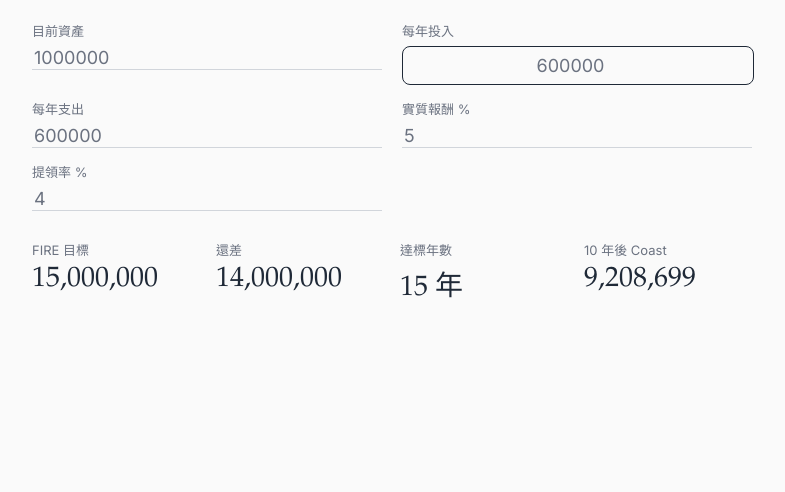
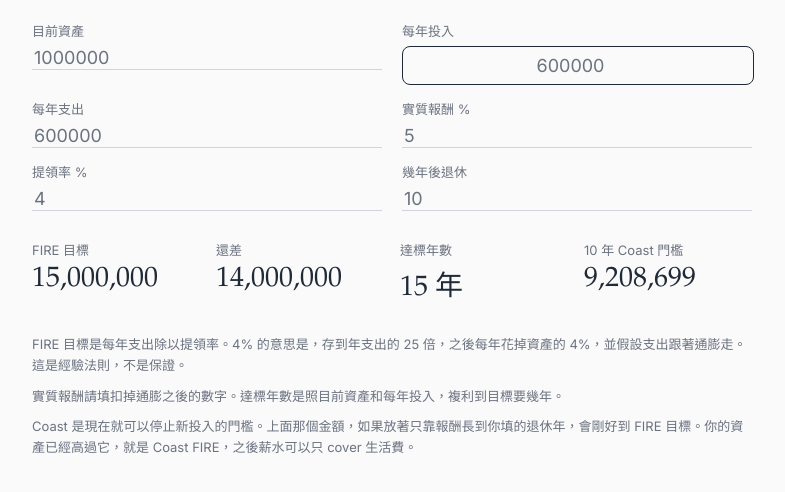
Before and after one commit to Tomlord1122/tomtom-investment, a plain HTML site: page web/fire.html in a window 1280 px wide. Shown: the part 108-600 px from the top of the page, without its empty margins (248-1033 px from the left). Drawn offline with Linux system fonts and the light colour scheme.

Commit message:
docs(fire): explain the 4 percent rule and coast
Signed-off-by: Tom Liu (Liu Hsiu-Chi) <0xtomlord1122@gmail.com>

```diff
--- a/web/fire.html
+++ b/web/fire.html
@@ -21,8 +21,14 @@
       <label>每年支出 <input id="spend" type="number" min="1" step="10000" value="600000"></label>
       <label>實質報酬 % <input id="rate" type="number" min="0" max="15" step="0.1" value="5"></label>
       <label>提領率 % <input id="swr" type="number" min="1" max="10" step="0.1" value="4"></label>
+      <label>幾年後退休 <input id="horizon" type="number" min="0" max="60" step="1" value="10"></label>
     </form>
     <div id="result"></div>
+    <div class="fine">
+      <p>FIRE 目標是每年支出除以提領率。4% 的意思是，存到年支出的 25 倍，之後每年花掉資產的 4%，並假設支出跟著通膨走。這是經驗法則，不是保證。</p>
+      <p>實質報酬請填扣掉通膨之後的數字。達標年數是照目前資產和每年投入，複利到目標要幾年。</p>
+      <p>Coast 是現在就可以停止新投入的門檻。上面那個金額，如果放著只靠報酬長到你填的退休年，會剛好到 FIRE 目標。你的資產已經高過它，就是 Coast FIRE，之後薪水可以只 cover 生活費。</p>
+    </div>
   </main>
   <script src="./fire.js"></script>
 </body>
--- a/web/fire.js
+++ b/web/fire.js
@@ -24,6 +24,7 @@ function read() {
     spend: Number(document.querySelector("#spend").value) || 0,
     rate: Number(document.querySelector("#rate").value) / 100,
     swr: Number(document.querySelector("#swr").value) / 100,
+    horizon: Number(document.querySelector("#horizon").value) || 0,
   };
 }
 
@@ -32,13 +33,13 @@ function render() {
   localStorage.setItem(key, JSON.stringify(input));
   const target = input.swr > 0 ? input.spend / input.swr : Infinity;
   const years = yearsTo(input.now, input.save, target, input.rate);
-  const coast = coastNumber(target, input.rate, 10);
+  const coast = coastNumber(target, input.rate, input.horizon);
   const gap = Math.max(target - input.now, 0);
   document.querySelector("#result").innerHTML = `
     <div><small>FIRE 目標</small><strong>${money.format(target)}</strong></div>
     <div><small>還差</small><strong>${money.format(gap)}</strong></div>
     <div><small>達標年數</small><strong>${Number.isFinite(years) ? `${years} 年` : "到不了"}</strong></div>
-    <div><small>10 年後 Coast</small><strong>${money.format(coast)}</strong></div>
+    <div><small>${input.horizon} 年 Coast 門檻</small><strong>${money.format(coast)}</strong></div>
   `;
 }
 
@@ -49,6 +50,7 @@ if (saved) {
   document.querySelector("#spend").value = saved.spend;
   document.querySelector("#rate").value = saved.rate * 100;
   document.querySelector("#swr").value = saved.swr * 100;
+  document.querySelector("#horizon").value = saved.horizon ?? 10;
 }
 document.querySelector("#fire").addEventListener("input", render);
 render();
--- a/web/styles.css
+++ b/web/styles.css
@@ -37,6 +37,8 @@ h1 img {
 a { color: inherit; }
 
 .fire { width: min(720px, calc(100% - 32px)); }
+
+.fire .fine { display: flex; flex-direction: column; gap: 10px; margin-top: 28px; line-height: 1.6; }
 
 .fire form {
   display: grid;
```
